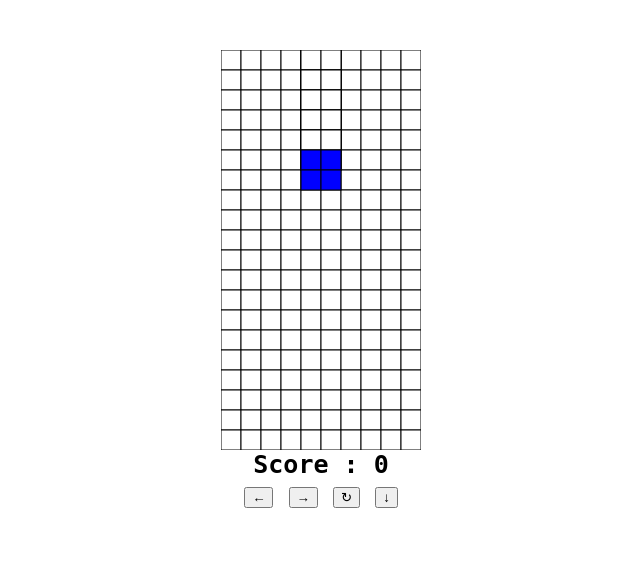
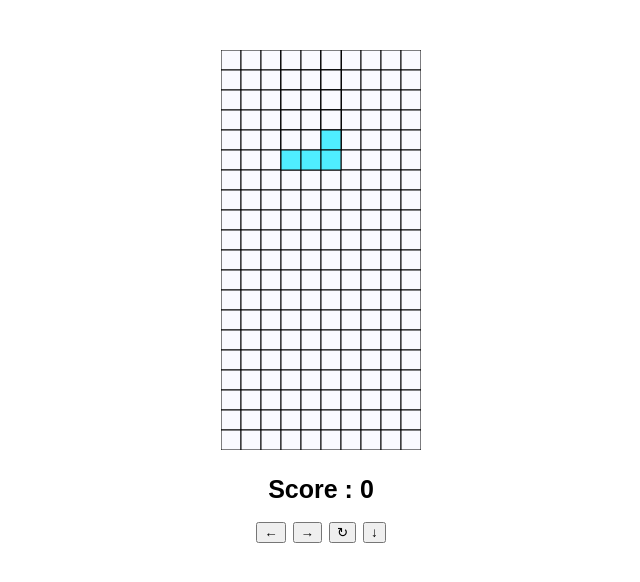
Before and after one commit to brijathom/tetris, a PHP site: page / in a window 1280 px wide. Shown: the top 582 px of the page, without its empty margins (319-959 px from the left). Run offline with PHP 8.4, Linux system fonts and the light colour scheme.

Commit message:
Update styling

```diff
--- a/scripts/main.js
+++ b/scripts/main.js
@@ -1,23 +1,20 @@
 const cvs = document.getElementById("field");
 const ctx = cvs.getContext("2d");
 const scoreElement = document.getElementById("score");
-
 const ROW = 20;
 const COL = (COLUMN = 10);
 const SQ = (squareSize = 20);
-const VACANT = "WHITE"; // color of an empty square
+const VACANT = "#fafaff";
 
 // draw a square
 function drawSquare(x, y, color) {
     ctx.fillStyle = color;
     ctx.fillRect(x * SQ, y * SQ, SQ, SQ);
-
-    ctx.strokeStyle = "BLACK";
+    ctx.strokeStyle = "#000000";
     ctx.strokeRect(x * SQ, y * SQ, SQ, SQ);
 }
 
 // create the board
-
 let board = [];
 for (r = 0; r < ROW; r++) {
     board[r] = [];
@@ -38,19 +35,17 @@
 drawBoard();
 
 // the pieces and their colors
-
 const PIECES = [
-    [Z, "red"],
-    [S, "green"],
-    [T, "yellow"],
-    [O, "blue"],
-    [L, "purple"],
-    [I, "cyan"],
-    [J, "orange"],
+    [I, "#ff694f"],
+    [O, "#ffe54f"],
+    [J, "#a7ff4f"],
+    [L, "#4fedff"],
+    [S, "#4f75ff"],
+    [T, "#814fff"],
+    [Z, "#ff4fd9"],
 ];
 
 // generate random pieces
-
 function randomPiece() {
     let r = (randomN = Math.floor(Math.random() * PIECES.length)); // 0 -> 6
     return new Piece(PIECES[r][0], PIECES[r][1]);
@@ -73,7 +68,6 @@
 }
 
 // fill function
-
 Piece.prototype.fill = function (color) {
     for (r = 0; r < this.activeTetromino.length; r++) {
         for (c = 0; c < this.activeTetromino.length; c++) {
@@ -86,19 +80,16 @@
 };
 
 // draw a piece to the board
-
 Piece.prototype.draw = function () {
     this.fill(this.color);
 };
 
 // undraw a piece
-
 Piece.prototype.unDraw = function () {
     this.fill(VACANT);
 };
 
 // move Down the piece
-
 Piece.prototype.moveDown = function () {
     if (!this.collision(0, 1, this.activeTetromino)) {
         this.unDraw();
@@ -203,7 +194,6 @@
 };
 
 // collision fucntion
-
 Piece.prototype.collision = function (x, y, piece) {
     for (r = 0; r < piece.length; r++) {
         for (c = 0; c < piece.length; c++) {
@@ -233,7 +223,6 @@
 };
 
 // CONTROL the piece
-
 document.addEventListener("keydown", control);
 
 function control(event) {
--- a/scripts/tetrominos.js
+++ b/scripts/tetrominos.js
@@ -1,3 +1,4 @@
+// The blueprints for all tetrominos in
 const I = [
     [
         [0, 0, 0, 0],
@@ -22,6 +23,15 @@
         [0, 1, 0, 0],
         [0, 1, 0, 0],
         [0, 1, 0, 0],
+    ],
+];
+
+const O = [
+    [
+        [0, 0, 0, 0],
+        [0, 1, 1, 0],
+        [0, 1, 1, 0],
+        [0, 0, 0, 0],
     ],
 ];
 
@@ -68,15 +78,6 @@
         [1, 1, 0],
         [0, 1, 0],
         [0, 1, 0],
-    ],
-];
-
-const O = [
-    [
-        [0, 0, 0, 0],
-        [0, 1, 1, 0],
-        [0, 1, 1, 0],
-        [0, 0, 0, 0],
     ],
 ];
 
--- a/styles/main.css
+++ b/styles/main.css
@@ -4,14 +4,15 @@
 
 canvas {
     display: block;
-    margin: 0 auto;
+    margin: 20px auto;
 }
 
 div {
+    font-weight: bold;
+    font-family: Arial, Helvetica, sans-serif;
+    text-align: center;
     font-size: 25px;
-    font-weight: bold;
-    font-family: monospace;
-    text-align: center;
+    margin: 5px 0px;
 }
 
 #score {
```
